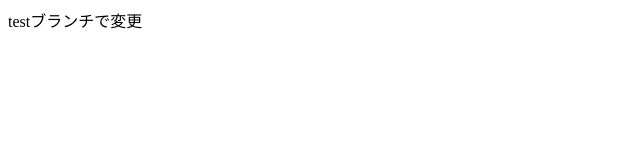
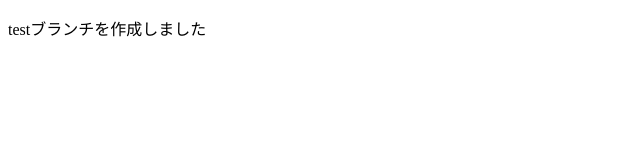
Before and after one commit to koutaro0205/git-basic, a plain HTML site: page index.html in a window 1280 px wide. Shown: the whole page, without its empty margins (0-640 px from the left). Drawn offline with Linux system fonts and the light colour scheme.

Commit message:
pタグの追加

```diff
--- a/index.html
+++ b/index.html
@@ -7,6 +7,6 @@
   <title>Document</title>
 </head>
 <body>
-  testブランチで変更
+  <p>testブランチを作成しました</p>
 </body>
 </html>
```
